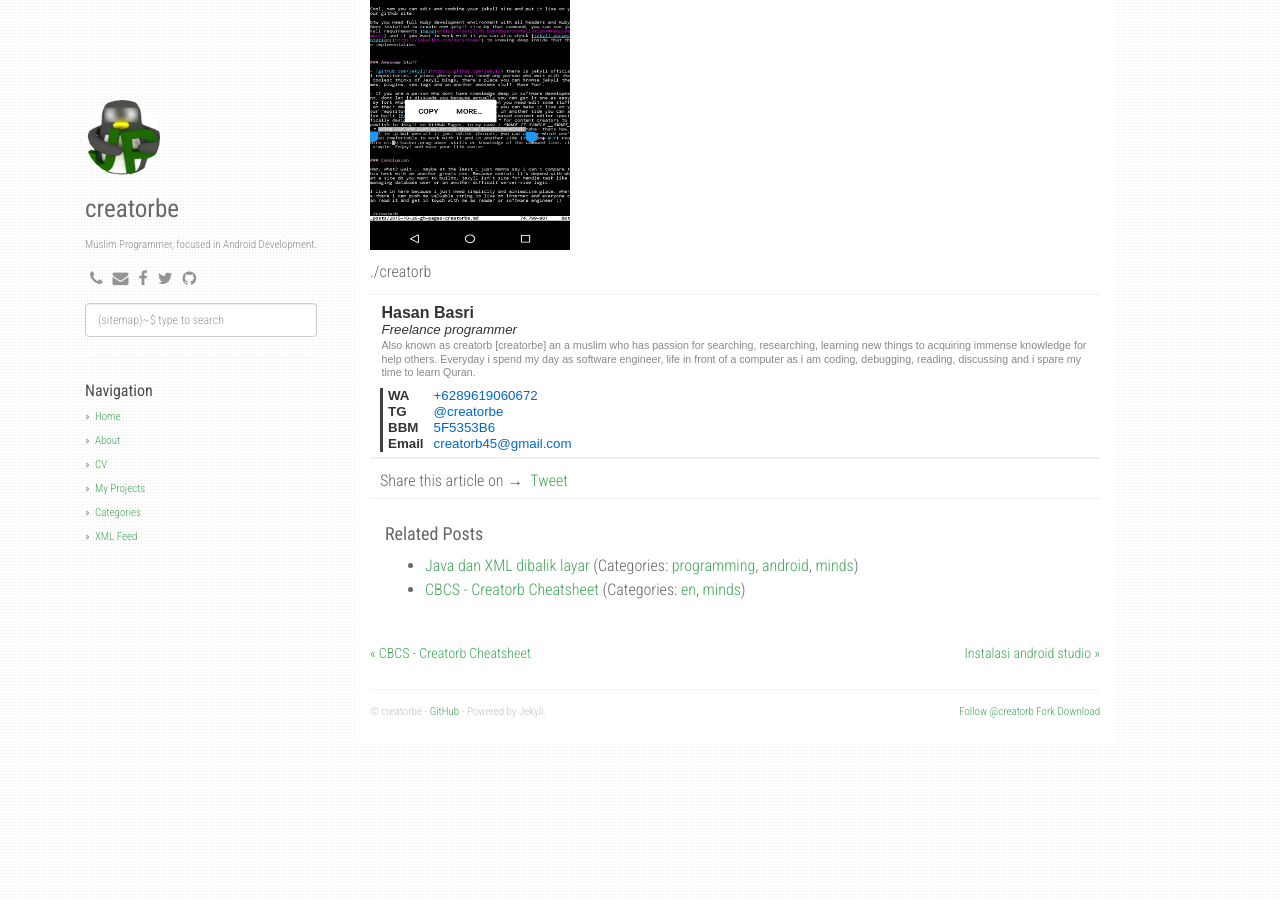
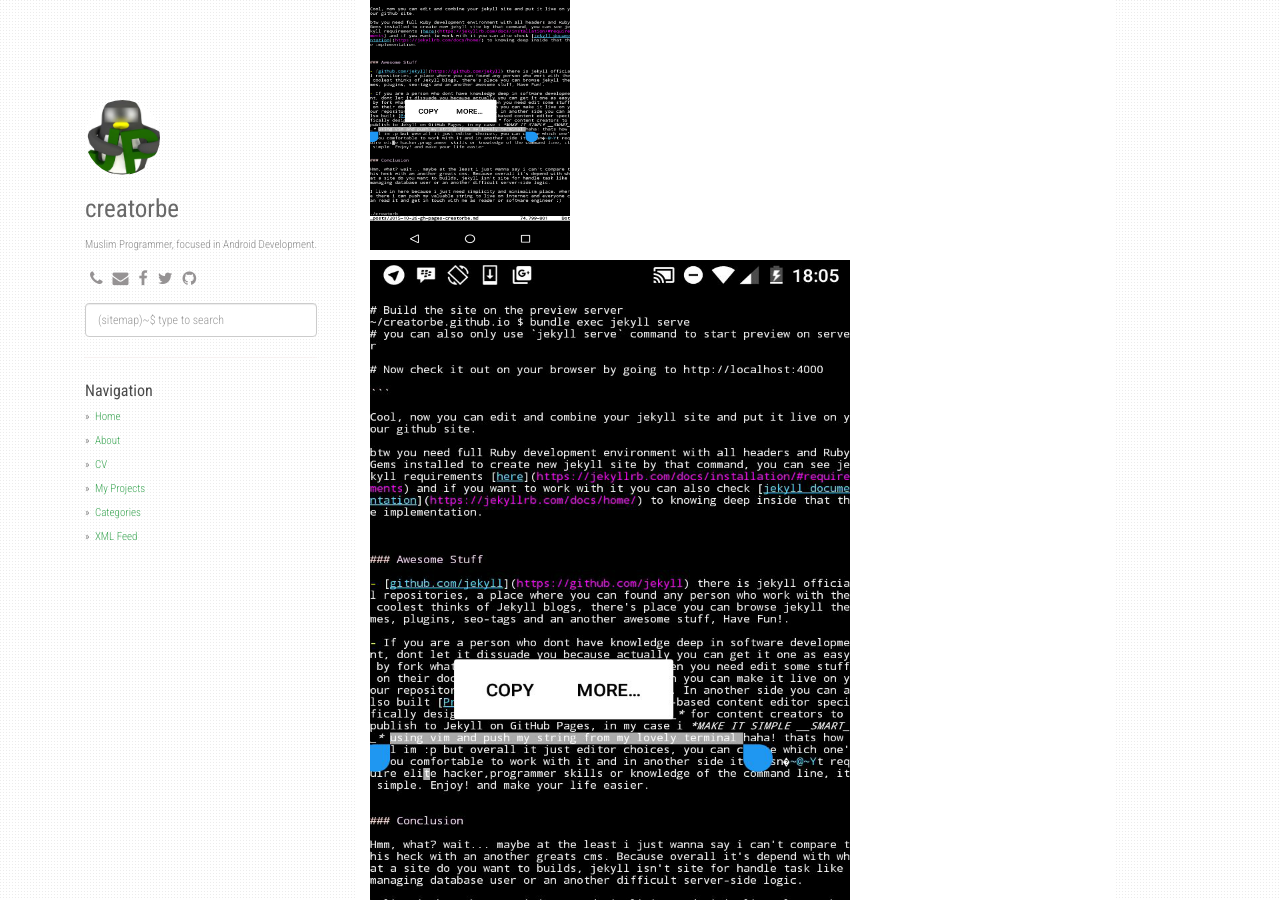
Before and after one commit to creatorbe/creatorbe.github.io, a Jekyll site: the page built from _posts/2015-10-26-gh-pages-creatorbe.md, in a window 1280 px wide and 900 px high, scrolled down 2508 px. Built offline with Jekyll 4.4.1, drawn with Linux system fonts in a browser that asks for light colours; nearby versions of some CDN libraries; comment, search, counter and statistics services are not loaded.

Commit message:
compare image

```diff
--- a/_posts/2015-10-26-gh-pages-creatorbe.md
+++ b/_posts/2015-10-26-gh-pages-creatorbe.md
@@ -87,5 +87,7 @@
 
 <img style="height:300px; width:200px" src="https://raw.githubusercontent.com/creatorbe/creatorbe.github.io/master/static/img/creatorbe-links-android.jpg" alt="creatorb links on android"/>
 
+![creatorbelinks-android](https://raw.githubusercontent.com/creatorbe/creatorbe.github.io/master/static/img/creatorbe-links-android.png)
+
 
 ./creatorb
```
Also changed, not shown: static/img/creatorbe-links-android.png (added).
